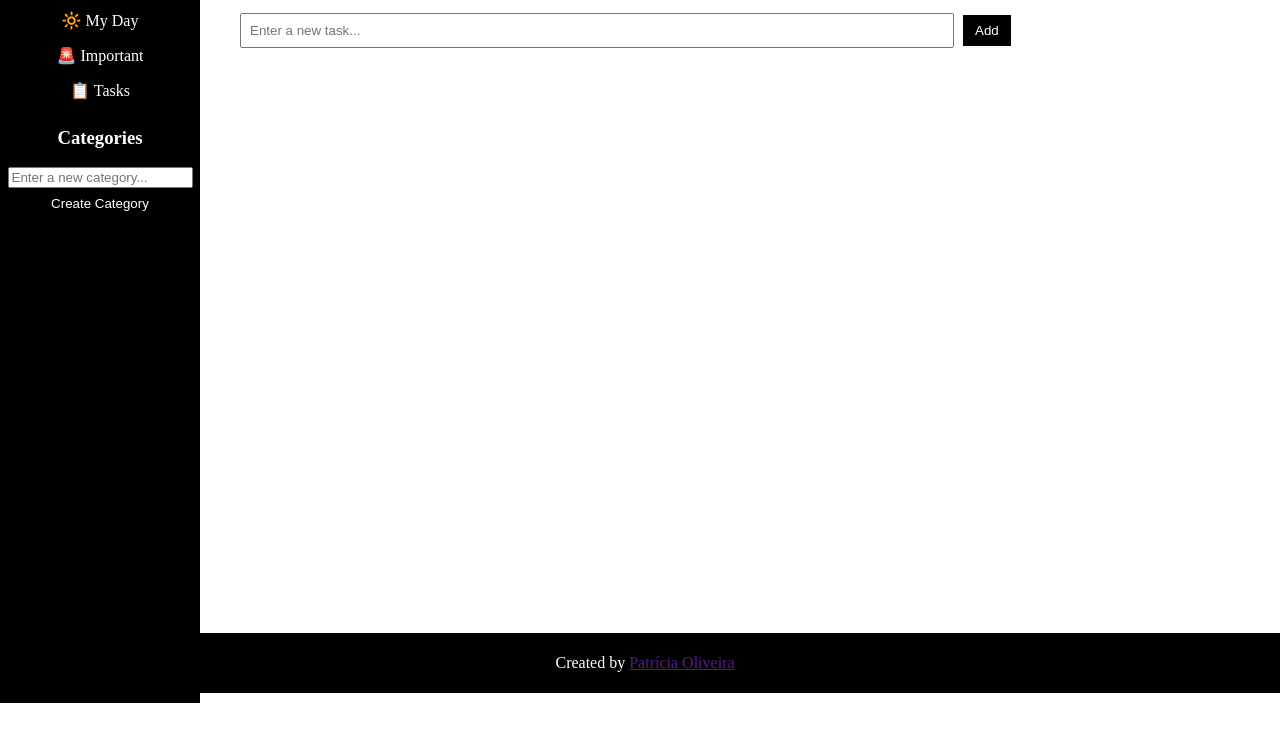
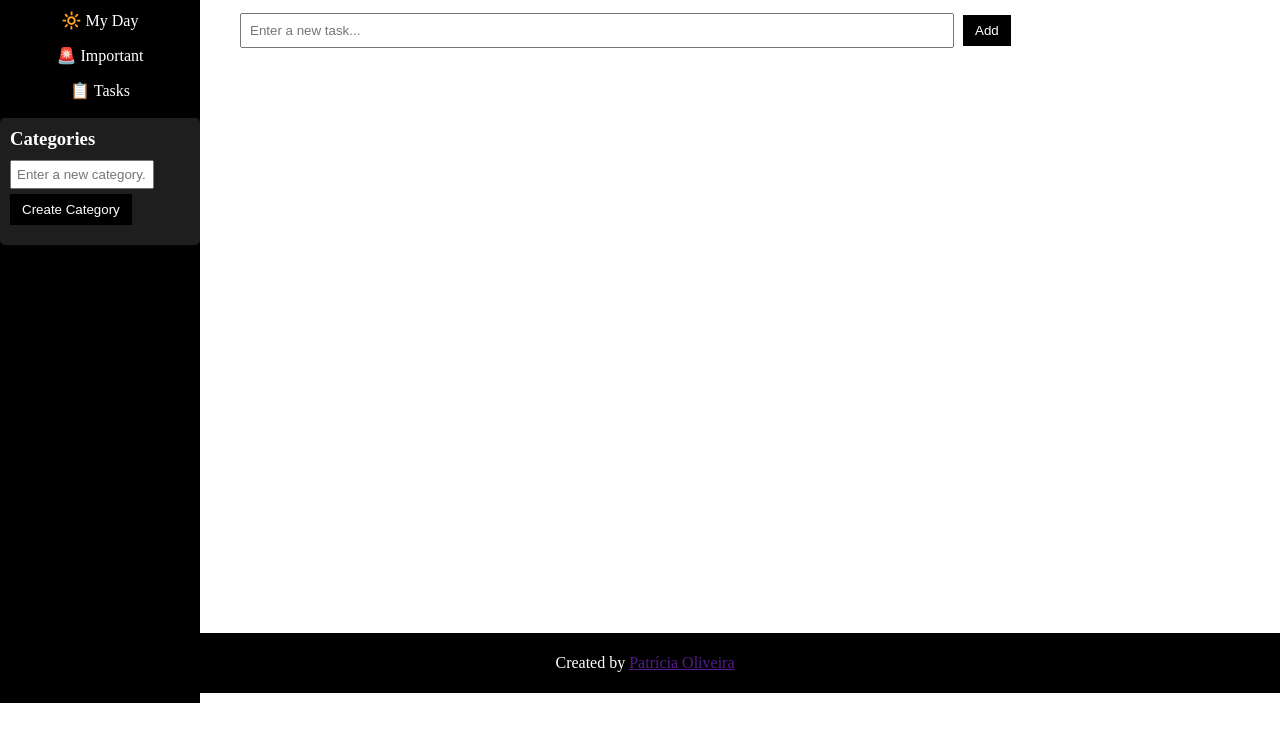
Before and after one commit to xTixa/To-Do-List, a plain HTML site: page index.html in a window 1280 px wide. Shown: the part 107-840 px from the top of the page. Drawn offline with Linux system fonts and the light colour scheme.

Commit message:
update all

```diff
--- a/index.html
+++ b/index.html
@@ -19,7 +19,7 @@
                     <li><a href="tasks.html">📋 Tasks</a></li>
                 </ul>
             </div>
-            <div class="categoria">
+            <div class="category">
                 <h3>Categories</h3>
                 <input type="text" id="categoryInput" placeholder="Enter a new category...">
                 <button onclick="addCategory()">Create Category</button>
--- a/script.js
+++ b/script.js
@@ -34,7 +34,6 @@ function addTask() {
     input.value = "";
 }
 
-
 function addCategory() {
     const input = document.getElementById("categoryInput");
     const categoryText = input.value.trim();
@@ -44,7 +43,6 @@ function addCategory() {
         return;
     }
 
-    // Criar elementos
     const categoryDiv = document.createElement("div");
     categoryDiv.className = "category";
 
@@ -94,7 +92,6 @@ function addCategory() {
         taskInput.value = "";
     };
 
-    // Junta tudo
     categoryDiv.appendChild(title);
     categoryDiv.appendChild(taskInput);
     categoryDiv.appendChild(addBtn);
--- a/style.css
+++ b/style.css
@@ -53,7 +53,7 @@ header {
     text-align: left;
 }
 
-.category h4 {
+.category h3 {
     margin: 0 0 10px 0;
     color: #ffffff;
 }
```
